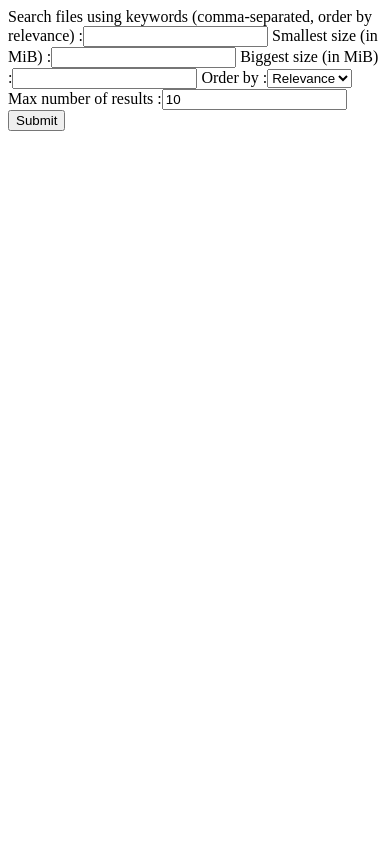
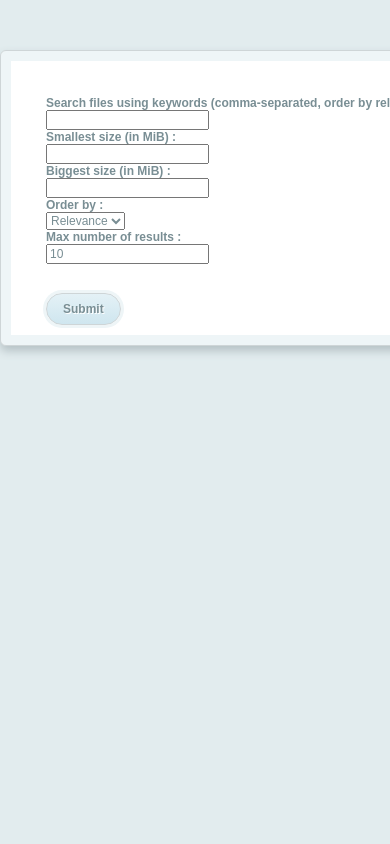
Before and after one commit to malvarezcastillo/opendirectory-indexer, a Django app: page /query/ in a window 390 px wide; the page is wider, and only the part inside the window is pictured. Run offline with Django 3.2, Linux system fonts and the light colour scheme.

Commit message:
Add css styles at django project

```diff
--- a/python/django/opendirectory_gui/queries_gui/templates/queries_gui/index.html
+++ b/python/django/opendirectory_gui/queries_gui/templates/queries_gui/index.html
@@ -1,5 +1,56 @@
-<form action="/query/search" method="post">
-    {% csrf_token %} {{ form }}
+<style>
+*{
+    font-family: sans-serif;
+    font-size: 12px;
+    color: #798e94;
+}
+body{
+    width: 800px;
+    margin: auto;
+    background-color: #E2ECEE;
+}
+.search_form{
+    border: 1px solid #CED5D7;
+    border-radius: 6px;
+    padding: 45px 45px 20px;
+    margin-top: 50px;
+    background-color: white;
+    box-shadow: 0px 5px 10px #B5C1C5, 0 0 0 10px #EEF5F7 inset;
+}
+.search_form label{
+    display: block;
+    font-weight: bold;
+    margin-right: 7px;
+}
+.search_form div{
+    margin-bottom: 15px;
+}
+.search_form input[type='submit']{
+    border: 1px solid #CED5D7;
+    box-shadow:0 0 0 3px #EEF5F7;
+    padding: 8px 16px;
+    border-radius: 20px;
+    font-weight: bold;
+    text-shadow: 1px 1px 0px white;
+
+    background: #e4f1f6;
+    background: -moz-linear-gradient(top, #e4f1f6 0%, #cfe6ef 100%);
+    background: -webkit-linear-gradient(top, #e4f1f6 0%,#cfe6ef 100%);
+}
+.search_form input[type='submit']:hover{
+    background: #edfcff;
+    background: -moz-linear-gradient(top, #edfcff 0%, #cfe6ef 100%);
+    background: -webkit-linear-gradient(top, #edfcff 0%,#cfe6ef 100%);
+}
+.search_form input[type='submit']:active{
+    background: #cfe6ef;
+    background: -moz-linear-gradient(top, #cfe6ef 0%, #edfcff 100%);
+    background: -webkit-linear-gradient(top, #cfe6ef 0%,#edfcff 100%);
+}
+</style>
+
+<form action="/query/search" method="post" class="search_form">
+    <div>{% csrf_token %} {{ form }}</div>
     <br>
-    <input type="submit" value="Submit" />
+    <input type="submit" value="Submit"/>
 </form>
```
Also changed, not shown: python/django/opendirectory_gui/queries_gui/templates/queries_gui/result.html (+98 -16 lines).
